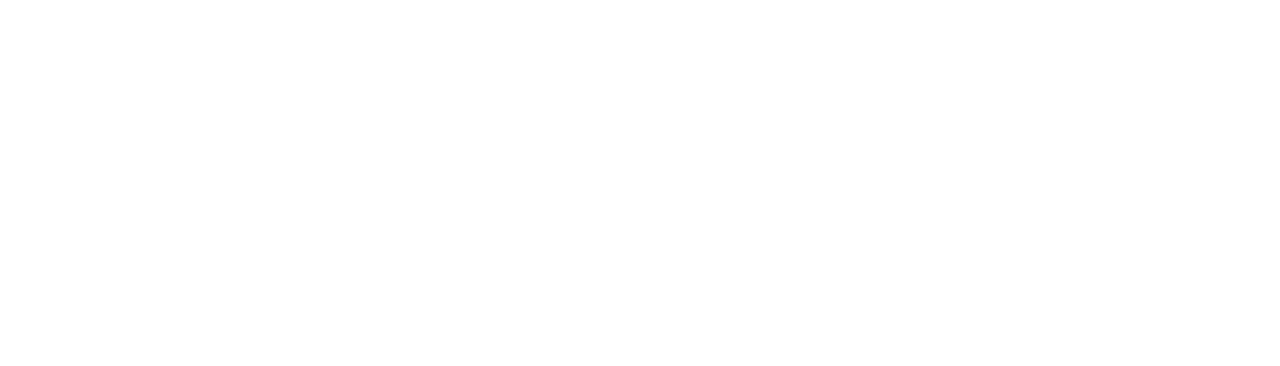
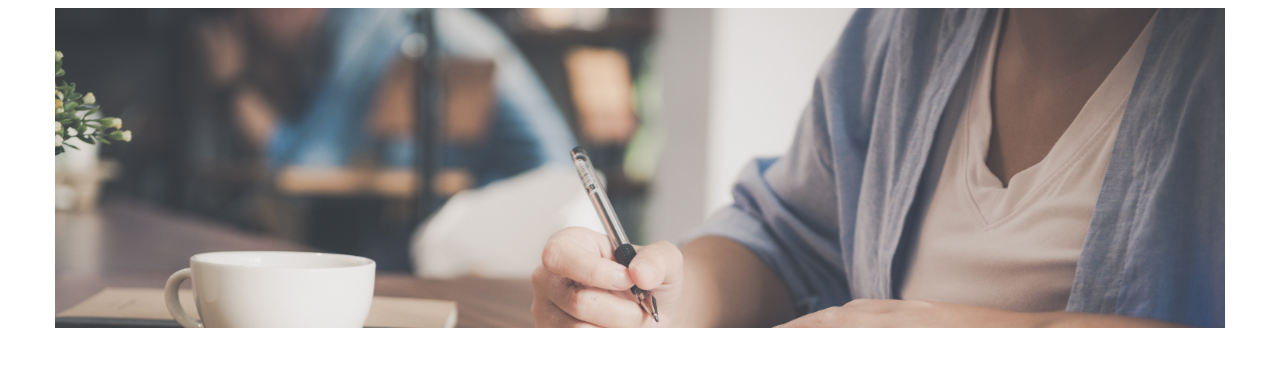
Before and after one commit to Zandra7/Glasspaper.no, a Nuxt app: page / in a window 1280 px wide. Shown: the top 366 px of the page. Built offline with nearby package versions, Linux system fonts and the light colour scheme.

Commit message:
Added background image Background image and component for "Kurs og sertifisering"

```diff
--- /dev/null
+++ b/components/searchCard.vue
@@ -0,0 +1,21 @@
+<template>
+    <div>
+        <div class="kurs-sertif-bg">
+
+        </div>
+    </div>
+</template>
+
+<script setup>
+
+</script>
+
+<style scoped>
+    .kurs-sertif-bg {
+        width: 1170px;
+        height: 320px;
+        margin: 0 auto;
+        background-image: url('~/public/images/img1.png');
+        background-size: cover;
+    }
+</style>
--- a/pages/index.vue
+++ b/pages/index.vue
@@ -1,6 +1,6 @@
 <template>
     <div>
-
+        <SearchCard />
     </div>
 </template>
 
```
Also changed, not shown: tailwind.config.js (added, +8 -0 lines), public/images/img1.png (added).
